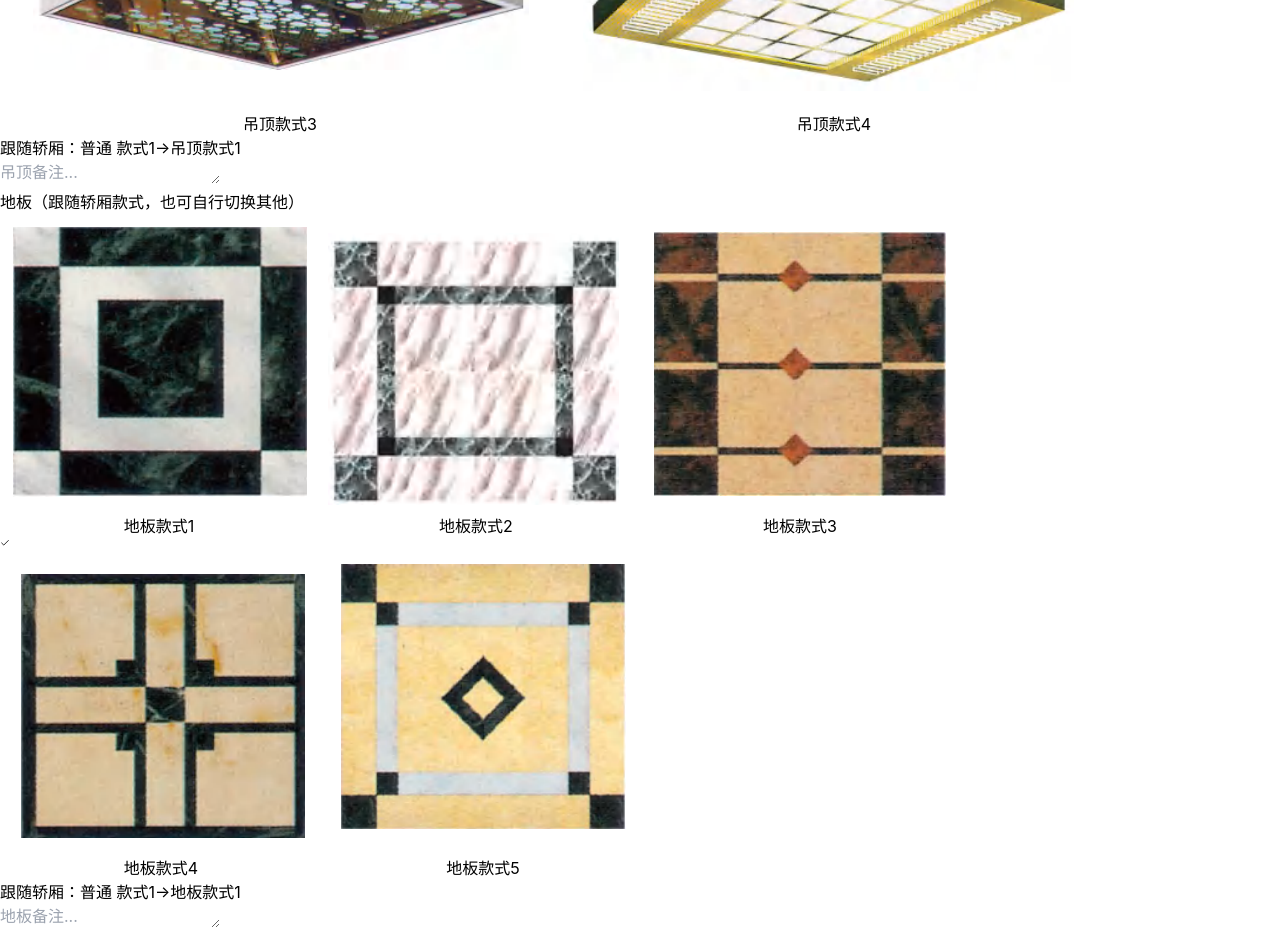
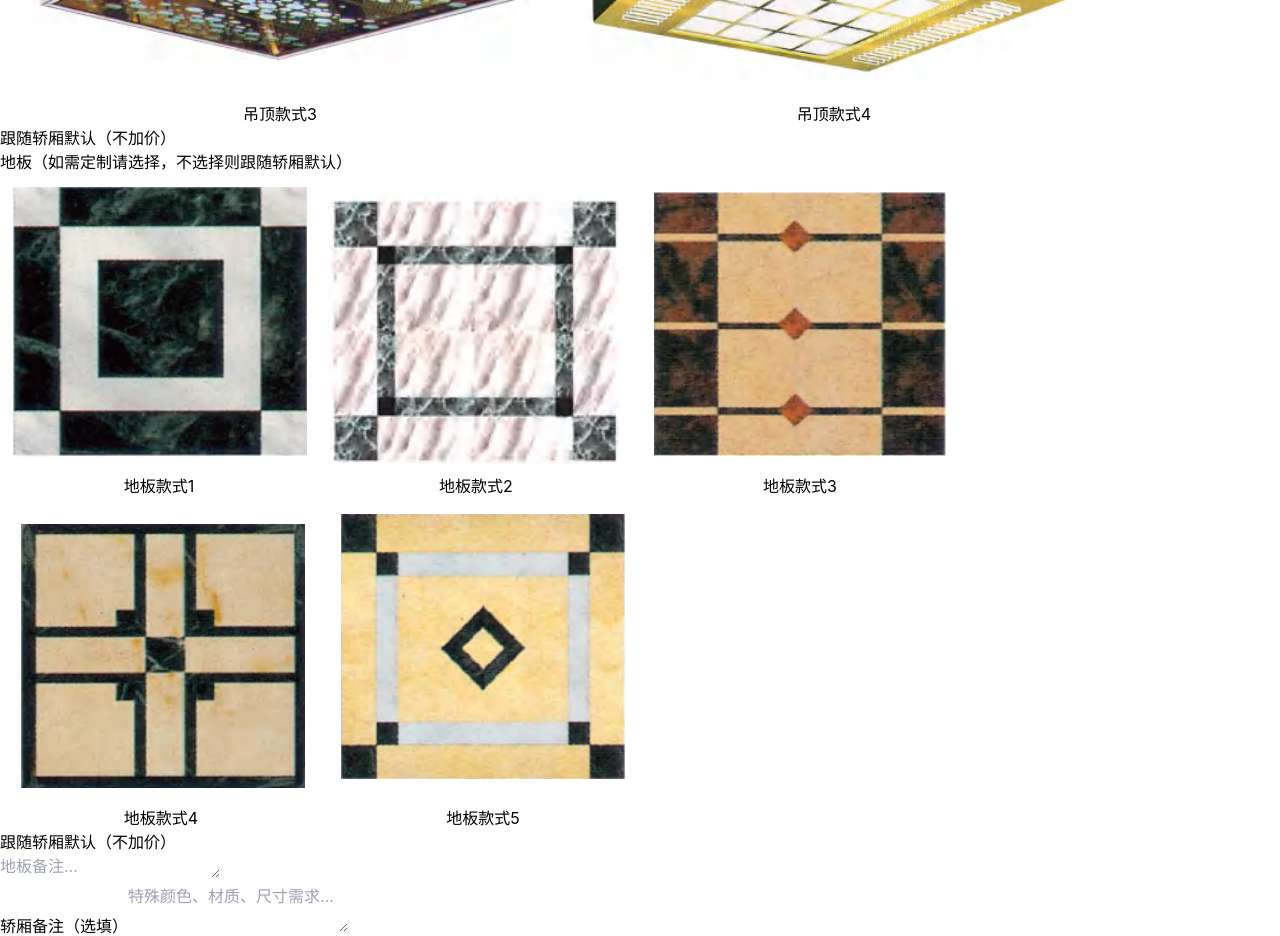
Before and after one commit to guoylyy/crystal-sales, a React (Vite) app in the folder elevator-shop/: page /quotation in a window 1280 px wide. Shown: the part 3160-4096 px from the top of the page. Built offline with nearby package versions, Linux system fonts and the light colour scheme.

Commit message:
1. 默认不选择顶部和地板配置

```diff
--- a/elevator-shop/src/data/elevatorQuote.ts
+++ b/elevator-shop/src/data/elevatorQuote.ts
@@ -604,8 +604,13 @@ export const DEFAULT_SELECTIONS: QuoteSelections = {
   cabinPresetId: 'Basic-1',
   cabinRemarks: '',
   cabinRefImages: [],
-  ceilingPresetId: 'top-1',
-  floorPresetId: 'grand-1',
+  ceilingPresetId: '',
+  floorPresetId: '',
+  wallBack: '201发纹',
+  wallLeft: '201发纹',
+  wallRight: '201发纹',
+  wallFront: '201发纹',
+  carDoor: '201发纹',
   doorPresetId: 'door-1',
   doorRemarks: '',
   doorRefImages: [],
--- a/elevator-shop/src/pages/QuotationPage.tsx
+++ b/elevator-shop/src/pages/QuotationPage.tsx
@@ -285,14 +285,16 @@ export default function QuotationPage() {
 
   const handleCabinLevelChange = (level: '普通' | '高级' | '豪华') => {
     setCabinLevel(level)
-    // 选中该level的第一个
     const first = CABIN_PRESETS.find(p => p.level === level)
     if (first) {
       setSelections(prev => ({
         ...prev,
         cabinPresetId: first.id,
-        ceilingPresetId: first.defaultCeilingId,
-        floorPresetId: first.defaultFloorId,
+        wallBack: first.wallBack,
+        wallLeft: first.wallLeft,
+        wallRight: first.wallRight,
+        wallFront: first.wallFront,
+        carDoor: first.carDoor,
       }))
     }
   }
@@ -300,11 +302,6 @@ export default function QuotationPage() {
   const handleCabinSelect = (id: string) => {
     const preset = CABIN_PRESETS.find(p => p.id === id)
     if (!preset) return
-    // 自动带入默认吊顶和地板，但保留用户之前的手动选择状态
-    // 只在第一次选择时自动带入默认
-    const currentPreset = CABIN_PRESETS.find(p => p.id === selections.cabinPresetId)
-    const isFirstSelection = currentPreset?.level !== preset.level
-
     setSelections(prev => ({
       ...prev,
       cabinPresetId: id,
@@ -313,18 +310,16 @@ export default function QuotationPage() {
       wallRight: preset.wallRight,
       wallFront: preset.wallFront,
       carDoor: preset.carDoor,
-      ceilingPresetId: isFirstSelection ? preset.defaultCeilingId : prev.ceilingPresetId,
-      floorPresetId: isFirstSelection ? preset.defaultFloorId : prev.floorPresetId,
     }))
   }
 
   // QuoteSelections 需要加 wallBack/wallLeft/wallRight/wallFront/carDoor 字段
   // 已经在数据层添加了，这里用类型断言处理
-  const wallBack = (selections as any).wallBack ?? CABIN_PRESETS.find(p => p.id === selections.cabinPresetId)?.wallBack ?? '201发纹'
-  const wallLeft = (selections as any).wallLeft ?? CABIN_PRESETS.find(p => p.id === selections.cabinPresetId)?.wallLeft ?? '201发纹'
-  const wallRight = (selections as any).wallRight ?? CABIN_PRESETS.find(p => p.id === selections.cabinPresetId)?.wallRight ?? '201发纹'
-  const wallFront = (selections as any).wallFront ?? CABIN_PRESETS.find(p => p.id === selections.cabinPresetId)?.wallFront ?? '201发纹'
-  const carDoor = (selections as any).carDoor ?? CABIN_PRESETS.find(p => p.id === selections.cabinPresetId)?.carDoor ?? '201发纹'
+  const wallBack = selections.wallBack
+  const wallLeft = selections.wallLeft
+  const wallRight = selections.wallRight
+  const wallFront = selections.wallFront
+  const carDoor = selections.carDoor
 
   const setWall = (key: string, value: string) => {
     setSelections(prev => ({ ...prev, [key]: value } as any))
@@ -471,49 +466,35 @@ export default function QuotationPage() {
 
               {/* 4. 吊顶 */}
               <ImageSelector
-                title="吊顶（跟随轿厢款式，也可自行切换其他）"
+                title="吊顶（如需定制请选择，不选择则跟随轿厢默认）"
                 items={CEILING_PRESETS}
                 selectedId={selections.ceilingPresetId}
                 onSelect={id => update('ceilingPresetId', id)}
               />
-              {ceilingPreset && (
-                <div className="text-xs text-gray-400 mb-2 flex items-center gap-1">
-                  <span>跟随轿厢：</span>
-                  <span className="text-blue-500">{cabinPreset?.level ?? ''} {cabinPreset?.label.split('-').pop()}</span>
-                  <span>→</span>
-                  <span className="text-gray-600">{ceilingPreset.label}</span>
-                </div>
-              )}
-              {/* 吊顶备注 */}
-              <div className="mb-4">
-                <textarea
-                  value={(selections as any).ceilingRemarks ?? ''}
-                  onChange={e => update('ceilingRemarks' as any, e.target.value)}
-                  placeholder="吊顶备注..."
-                  rows={1}
-                  className="w-full px-3 py-1.5 border border-gray-300 rounded-lg text-sm focus:outline-none focus:border-blue-500 resize-none"
-                />
+              <div className="text-xs text-gray-400 mb-4">
+                {selections.ceilingPresetId
+                  ? <span className="text-blue-500">已选：{CEILING_PRESETS.find(p => p.id === selections.ceilingPresetId)?.label}</span>
+                  : <span>跟随轿厢默认（不加价）</span>
+                }
               </div>
 
               {/* 5. 地板 */}
               <ImageSelector
-                title="地板（跟随轿厢款式，也可自行切换其他）"
+                title="地板（如需定制请选择，不选择则跟随轿厢默认）"
                 items={FLOOR_PRESETS}
                 selectedId={selections.floorPresetId}
                 onSelect={id => update('floorPresetId', id)}
               />
-              {floorPreset && (
-                <div className="text-xs text-gray-400 mb-2 flex items-center gap-1">
-                  <span>跟随轿厢：</span>
-                  <span className="text-blue-500">{cabinPreset?.level ?? ''} {cabinPreset?.label.split('-').pop()}</span>
-                  <span>→</span>
-                  <span className="text-gray-600">{floorPreset.label}</span>
-                </div>
-              )}
+              <div className="text-xs text-gray-400 mb-4">
+                {selections.floorPresetId
+                  ? <span className="text-blue-500">已选：{FLOOR_PRESETS.find(p => p.id === selections.floorPresetId)?.label}</span>
+                  : <span>跟随轿厢默认（不加价）</span>
+                }
+              </div>
               {/* 地板备注 */}
               <div className="mb-4">
                 <textarea
-                  value={(selections as any).floorRemarks ?? ''}
+                  value={selections.floorRemarks ?? ''}
                   onChange={e => update('floorRemarks' as any, e.target.value)}
                   placeholder="地板备注..."
                   rows={1}
```
